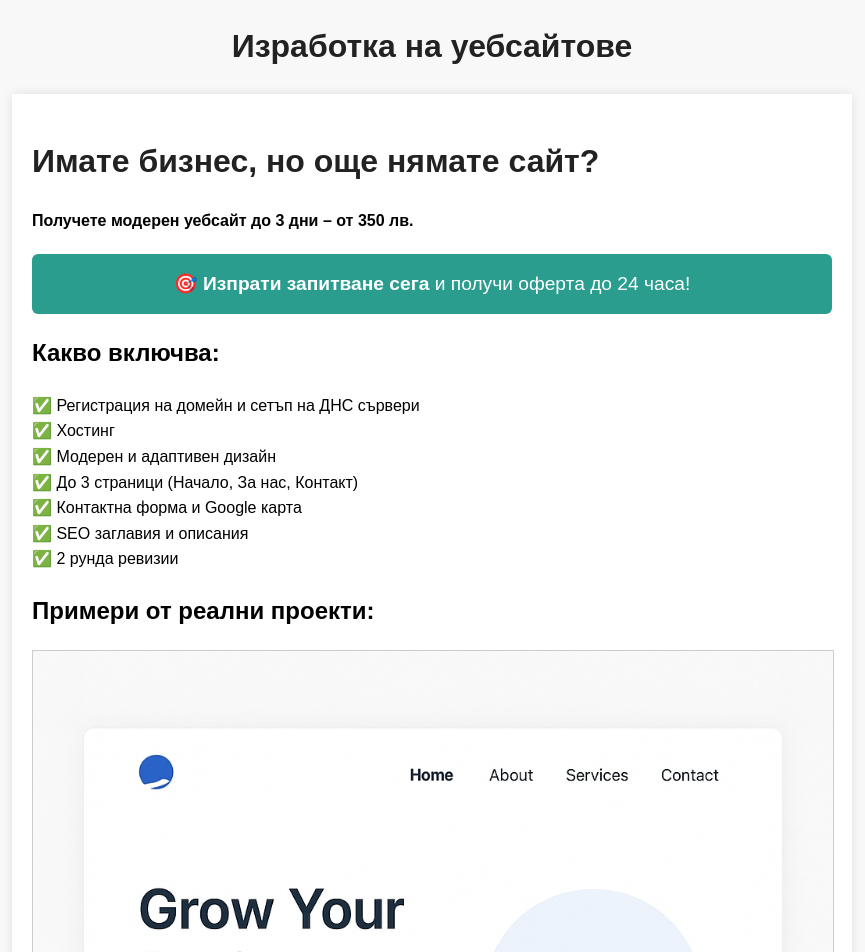
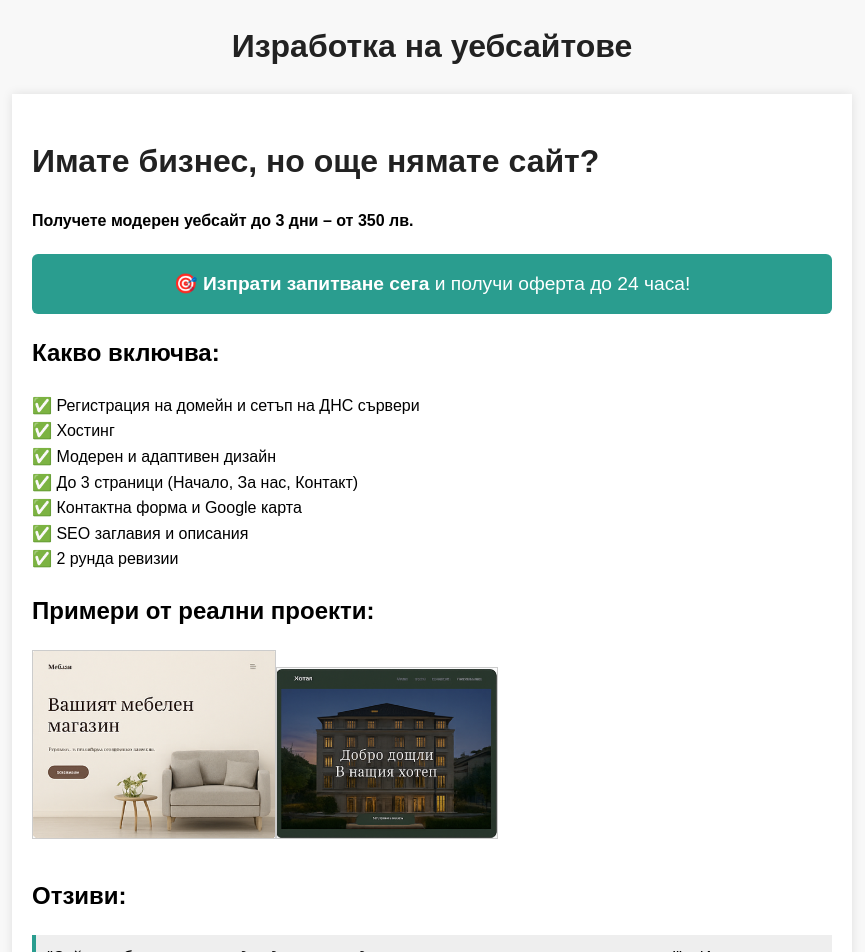
Before and after one commit to martinantoniorecords/landing-business, a React (Create React App) app: page / in a window 1280 px wide. Shown: the top 952 px of the page, without its empty margins (208-1073 px from the left). Built offline with nearby package versions, Linux system fonts and the light colour scheme.

Commit message:
Update project

```diff
--- a/src/BusinessLanding.js
+++ b/src/BusinessLanding.js
@@ -66,8 +66,8 @@ const BusinessLanding = () => {
 
       <h2>Примери от реални проекти:</h2>
       <div className="projects">
-        <img src="/example1.png" alt="Примерен сайт 1" />
-        <img src="/example2.png" alt="Примерен сайт 2" />
+        <img src="/example11.png" alt="Примерен сайт 1" />
+        <img src="/example22.png" alt="Примерен сайт 2" />
       </div>
 
       <h2>Отзиви:</h2>
```
Also changed, not shown: public/example11.png (added), public/example22.png (added).
